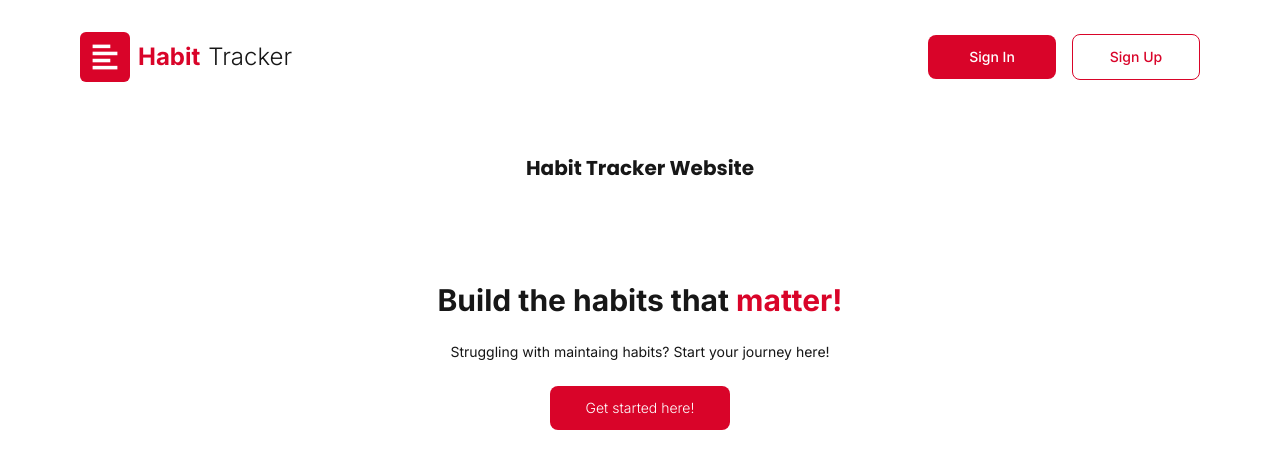
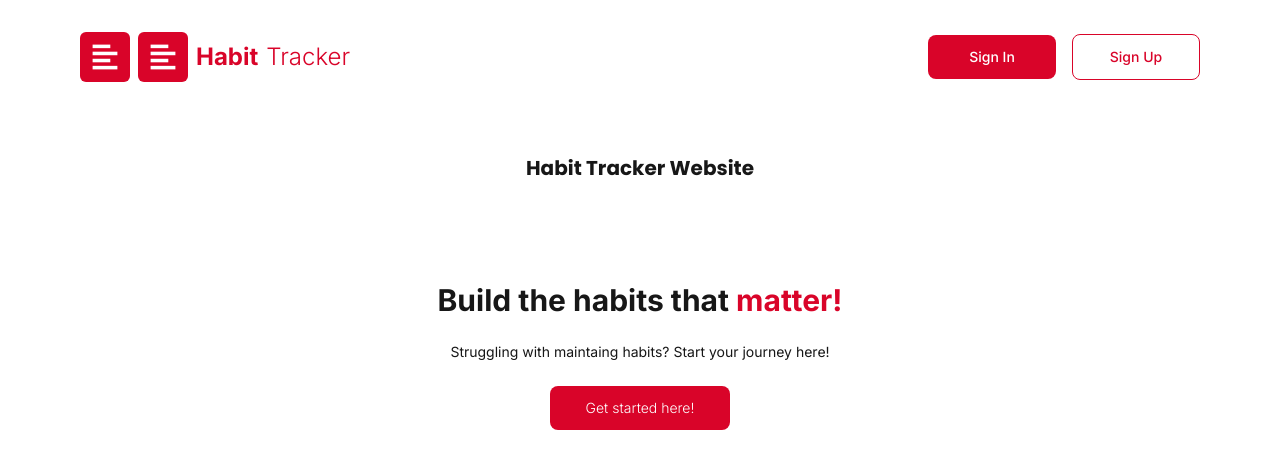
Before and after one commit to chauhanunnati/habit-tracker, a Next.js app: page / in a window 1280 px wide. Shown: the top 468 px of the page. Built offline with nearby package versions, Linux system fonts and the light colour scheme; no server answers.

Commit message:
added sidebar

```diff
--- /dev/null
+++ b/Types/GlobalContextTypes.ts
@@ -0,0 +1,9 @@
+import { menuItemType } from "./MenuItemTypes";
+import {Dispatch, SetStateAction } from "react";
+
+export type GlobalContextType = {
+    menuItemsObject: {
+        menuItems: menuItemType[];
+        setMenuItems: Dispatch<SetStateAction<menuItemType[]>>;
+    };
+};
--- /dev/null
+++ b/Types/MenuItemTypes.ts
@@ -0,0 +1,4 @@
+export type menuItemType = {
+    name: string;
+    isSelected: boolean;
+};
--- /dev/null
+++ b/Types/contextApi.tsx
@@ -0,0 +1,36 @@
+"use client";
+
+import { ReactNode, createContext, useState, useContext } from "react";
+
+import { GlobalContextType } from "./GlobalContextTypes";
+import { menuItemType } from "./MenuItemTypes";
+
+
+const GlobalContext = createContext<GlobalContextType>({
+    menuItemsObject: {
+        menuItems: [],
+        setMenuItems: () => {},
+    },
+});
+
+function GlobalContextProvider({ children }: {children: ReactNode }) {
+    const [menuItems, setMenuItems] = useState<menuItemType[]>([
+        { name: "All Habits", isSelected: true },
+        { name: "Statistics", isSelected: false },
+        {name: "Areas", isSelected: false },
+    ]);
+
+    return (
+        <GlobalContext.Provider
+            value={{ menuItemsObject: { menuItems, setMenuItems } }}
+        >
+            {children}
+        </GlobalContext.Provider>
+    );
+}
+
+export function useGlobalContextProvider() {
+    return useContext(GlobalContext);
+}
+
+export default GlobalContextProvider;
--- /dev/null
+++ b/app/Components/LogoAnName.tsx
@@ -0,0 +1,25 @@
+import { defaultColour } from "@/colors";
+import AppIcon from "@/app/SVG_icons/AppIcon";
+function LogoAnName() {
+    return (
+        <div className="flex gap-2 items-center sm:justify-start justify-center">
+            <span className="text-2x1 font-light flex items-center gap-2 ">
+                <div
+                    style={{ backgroundColor: defaultColour }}
+                    className=" p-2 rounded-md"
+                >
+                    <AppIcon color="#ffffff" height="34" width="34" />
+                </div>
+                <span
+                    style={{ color: defaultColour }}
+                    className="font-bold text-mainColor"
+                >
+                    Habit
+                </span>
+                <span className="font-light"> Tracker</span>
+            </span>
+        </div>
+    );
+}
+
+export default LogoAnName;
--- /dev/null
+++ b/app/Components/SideBar/MenuSelection.tsx
@@ -0,0 +1,17 @@
+import React from "react";
+import { useGlobalContextProvider } from "@/Types/contextApi";
+import { menuItemType } from "@/Types/MenuItemTypes";
+
+function MenuSelection() {
+    const { menuItemsObject } = useGlobalContextProvider();
+    const { menuItems } = menuItemsObject;
+    return (
+        <div>
+            {menuItems.map((menuItem: menuItemType, menuItemIndex: number) =>(
+                <div key={menuItemIndex}>{menuItem.name}</div>
+            ))}
+        </div>
+    );
+}
+
+export default MenuSelection;
--- /dev/null
+++ b/app/Components/SideBar/SideBar.tsx
@@ -0,0 +1,13 @@
+import React from "react";
+import LogoAnName from "../LogoAnName";
+import MenuSelection from "./MenuSelection";
+function Sidebar() {
+    return (
+        <div className="border-r-2 h-screen p-10">
+            <LogoAnName />
+            <MenuSelection />
+        </div>
+    );
+}
+
+export default Sidebar;
--- a/app/dashboard/page.tsx
+++ b/app/dashboard/page.tsx
@@ -2,12 +2,14 @@
 
 import React from "react";
 import { SignOutButton, useUser } from "@clerk/nextjs";
+import Sidebar from "../Components/SideBar/SideBar";
 
 function Dashboard(){
     const { user } = useUser();
     return (
-        <div>
-            Hello, {user?.lastName} <SignOutButton> Signout </SignOutButton>
+        <div className="flex">
+            <Sidebar />
+            <div>This is a page</div>
         </div>
     );
 }
--- a/app/layout.tsx
+++ b/app/layout.tsx
@@ -9,6 +9,7 @@ import {
 } from '@clerk/nextjs'
 import { Inter, Poppins } from "next/font/google";
 import "./globals.css";
+import GlobalContextProvider from "@/Types/contextApi";
 
 const inter = Inter({ subsets: ["latin"] });
 
@@ -30,7 +31,9 @@ export default function RootLayout({
   return (
     <ClerkProvider>
       <html lang="en" className={poppins.variable}>
-        <body className={inter.className}>{children}</body>
+        <GlobalContextProvider>
+          <body className={inter.className}>{children}</body>
+        </GlobalContextProvider>
       </html>
     </ClerkProvider>
   );
--- a/app/mainPageComponents/Navbar.tsx
+++ b/app/mainPageComponents/Navbar.tsx
@@ -4,6 +4,7 @@ import React from "react";
 import AppIcon from "../SVG_icons/AppIcon";
 import Link from "next/link";
 import { useAuth } from "@clerk/nextjs";
+import LogoAnName from "../Components/LogoAnName";
 
 function Navbar() {
   const { userId } = useAuth();
@@ -22,9 +23,8 @@ function Navbar() {
                 style={{ color: "#d90429" }}
                 className="font-bold text-customRed"
               >
-                  Habit
+              <LogoAnName />
               </span>
-              <span className="font-light">Tracker</span>
             </span>
           </div>
         </div>
--- /dev/null
+++ b/colors.tsx
@@ -0,0 +1 @@
+export const defaultColour = "#d90429";
```
